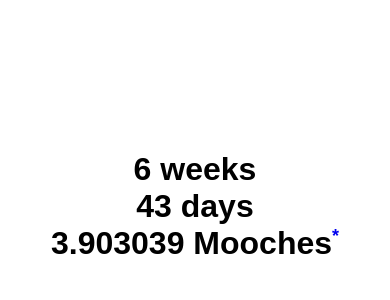
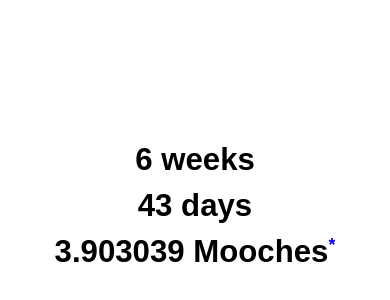
Before and after one commit to molanojustin/electionWeekCountdown2024, a plain HTML site: page index.html in a window 390 px wide. Shown: the part 216-516 px from the top of the page. Drawn offline with nearby package versions, Linux system fonts and the light colour scheme.

Commit message:
Text size scales depending on the size of the window

```diff
--- a/index.html
+++ b/index.html
@@ -16,29 +16,26 @@
                 margin: 0;
                 text-align: center; /* Center-align text */
                 font-family: Arial, sans-serif;
+                flex-direction: column; /* Ensure content stacks vertically */
+                padding: 20px; /* Add some padding to avoid text touching edges */
+                box-sizing: border-box; /* Include padding in element's total width and height */
             }
             .countdown, .days, .mooches {
-            font-size: 4em;
+                font-size: 8vw; /* Use viewport width units for responsive font size */
                 font-weight: bold;
-            margin: 10px 10;
+                margin: 10px 0; /* Adjust margin to avoid horizontal overflow */
                 white-space: nowrap;
                 overflow: hidden;
                 text-overflow: ellipsis;
             }
             .quote {
-            font-size: 0.8em;
+                font-size: 2vw; /* Use viewport width units for responsive font size */
                 color: grey;
                 font-style: italic;
                 max-width: 100%;
                 text-align: center;
                 white-space: pre-wrap; /* Allows text to wrap */
                 word-wrap: break-word; /* Breaks long words */
-        }
-
-        @media (max-width: 600px) {
-            .countdown, .days, .mooches {
-                font-size: 2em;
-            }
             }
         </style>
         <script src="https://cdnjs.cloudflare.com/ajax/libs/PapaParse/5.3.0/papaparse.min.js"></script>
```
Lines whose indentation alone changed are shown as unchanged.
